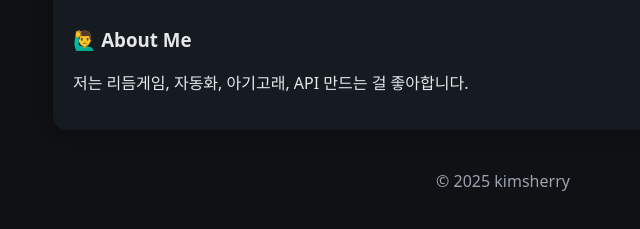
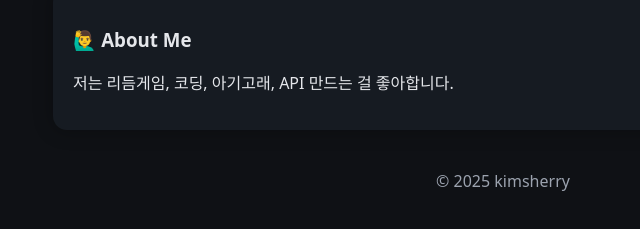
Before and after one commit to kimsherry/my-page, a plain HTML site: page index.html in a window 1280 px wide. Shown: the part 551-780 px from the top of the page, 137-777 px from the left. Drawn offline with Linux system fonts and the light colour scheme; no server answers.

Commit message:
Update hobbies in About Me section

```diff
--- a/index.html
+++ b/index.html
@@ -116,7 +116,7 @@ footer {
 
     <div class="card">
         <h3>🙋‍♂️ About Me</h3>
-        <p>저는 리듬게임, 자동화, 아기고래, API 만드는 걸 좋아합니다.</p>
+        <p>저는 리듬게임, 코딩, 아기고래, API 만드는 걸 좋아합니다.</p>
     </div>
 
     <footer>© 2025 kimsherry</footer>
```
